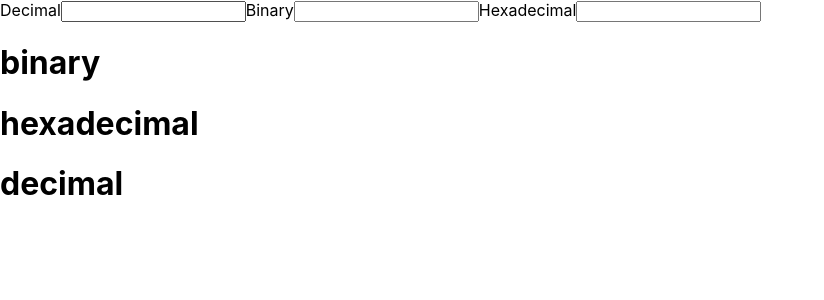
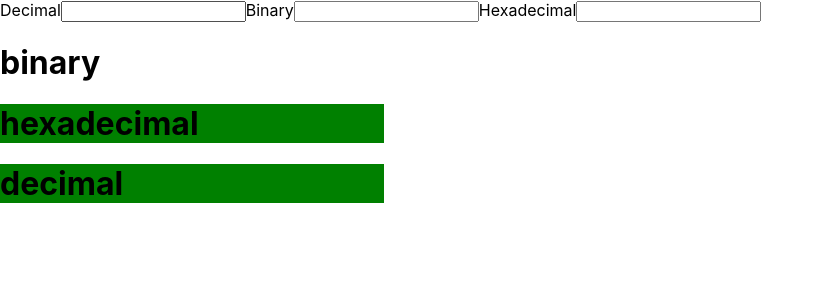
Before and after one commit to cadellsingh/converter, a React (Create React App) app: page / in a window 1280 px wide. Shown: the top 300 px of the page, without its empty margins (0-824 px from the left). Built offline with nearby package versions, Linux system fonts and the light colour scheme.

Commit message:
didnt add any logic in these just yet

```diff
--- a/src/DecimalCalculation.js
+++ b/src/DecimalCalculation.js
@@ -2,7 +2,7 @@ import React from "react";
 
 const DecimalCalculation = () => {
   return (
-    <div>
+    <div className="calculation">
       <h1>decimal</h1>
     </div>
   );
--- a/src/HexadecimalCalculation.js
+++ b/src/HexadecimalCalculation.js
@@ -2,7 +2,7 @@ import React from "react";
 
 const HexadecimalCalculation = () => {
   return (
-    <div>
+    <div className="calculation">
       <h1>hexadecimal</h1>
     </div>
   );
```
